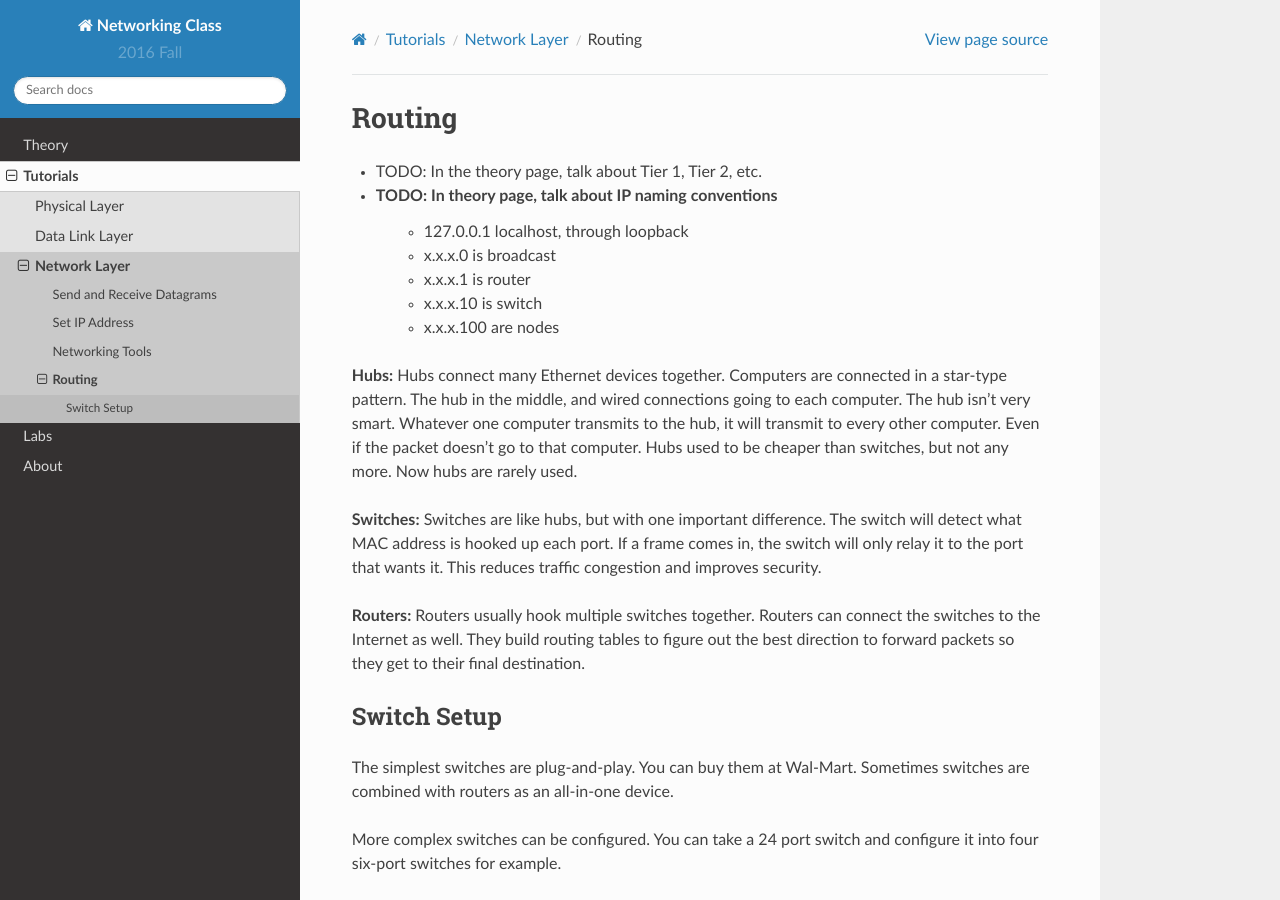
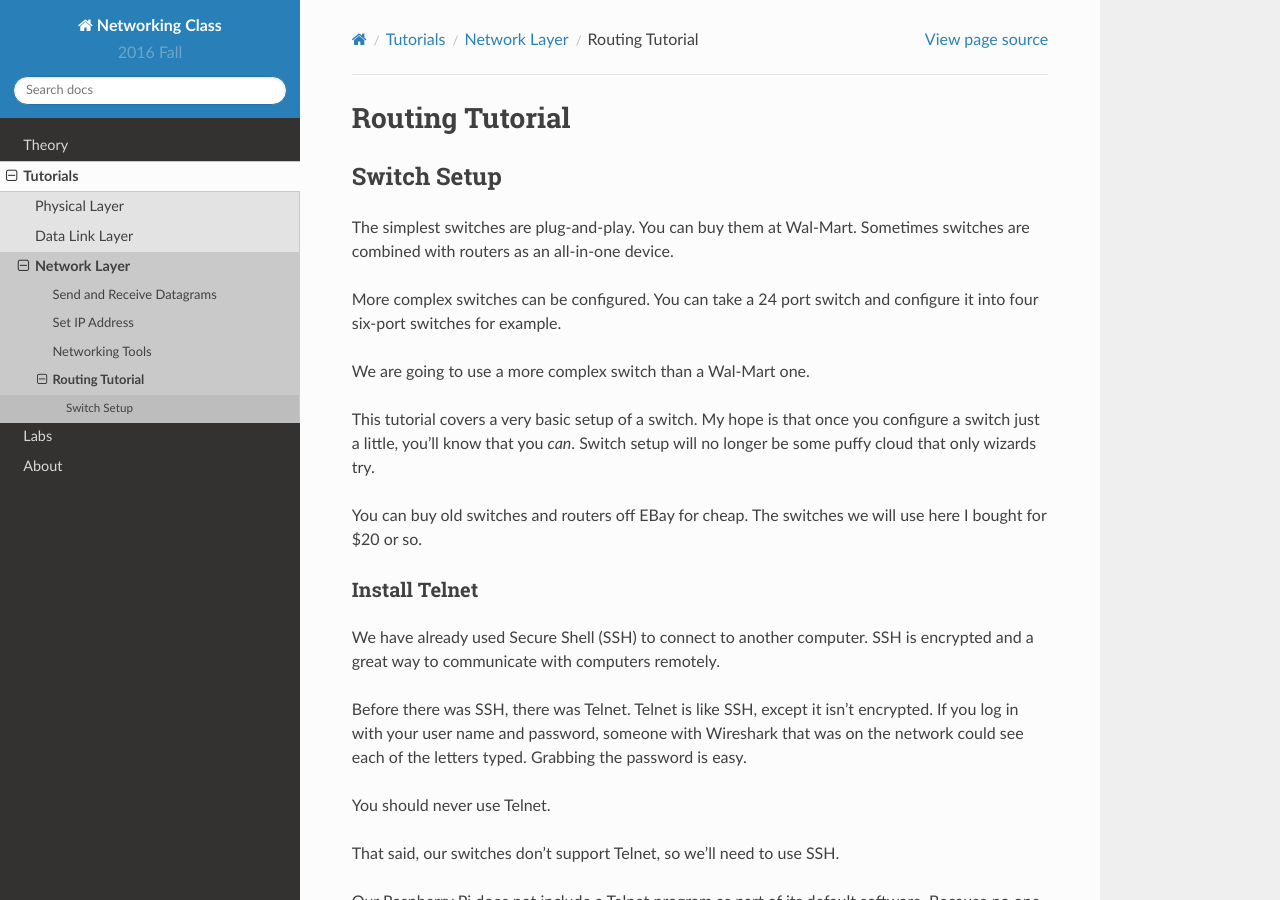
Before and after one commit to pvcraven/networking-class, a Sphinx documentation site: the page built from source/tutorials/routing/routing.rst, in a window 1280 px wide and 900 px high. Built offline with Sphinx 7.4.7 and the Read the Docs theme 2.0.0, drawn with Linux system fonts in a browser that asks for light colours.

```diff
--- a/source/labs/index.rst
+++ b/source/labs/index.rst
@@ -6,3 +6,4 @@ Labs
 
    physical_layer/physical_layer.rst
    data_link/data_link.rst
+   networking_layer/networking_layer.rst
--- a/source/tutorials/routing/routing.rst
+++ b/source/tutorials/routing/routing.rst
@@ -1,32 +1,7 @@
-Routing
-=======
+.. _routing-tutorial:
 
-* TODO: In the theory page, talk about Tier 1, Tier 2, etc.
-* TODO: In theory page, talk about IP naming conventions
-	* 127.0.0.1 localhost, through loopback
-	* x.x.x.0 is broadcast
-	* x.x.x.1 is router
-	* x.x.x.10 is switch
-	* x.x.x.100 are nodes
-
-**Hubs:** Hubs connect many Ethernet devices together.
-Computers are connected in a star-type pattern. The hub in the
-middle, and wired connections going to each computer. The hub
-isn't very smart. Whatever one computer transmits to the hub,
-it will transmit to every other computer. Even if the packet
-doesn't go to that computer. Hubs used to be cheaper than
-switches, but not any more. Now hubs are rarely used.
-
-**Switches:** Switches are like hubs, but with one important
-difference. The switch will detect what MAC address is hooked
-up each port. If a frame comes in, the switch will only relay
-it to the port that wants it. This reduces traffic congestion
-and improves security.
-
-**Routers:** Routers usually hook multiple switches together.
-Routers can connect the switches to the Internet as well.
-They build routing tables to figure out the best direction
-to forward packets so they get to their final destination.
+Routing Tutorial
+================
 
 Switch Setup
 ^^^^^^^^^^^^
```
Also changed, not shown: other parts of source/tutorials/routing/routing.rst (+5 -5 lines), source/labs/networking_layer/networking_layer.rst (added, +132 -0 lines).
